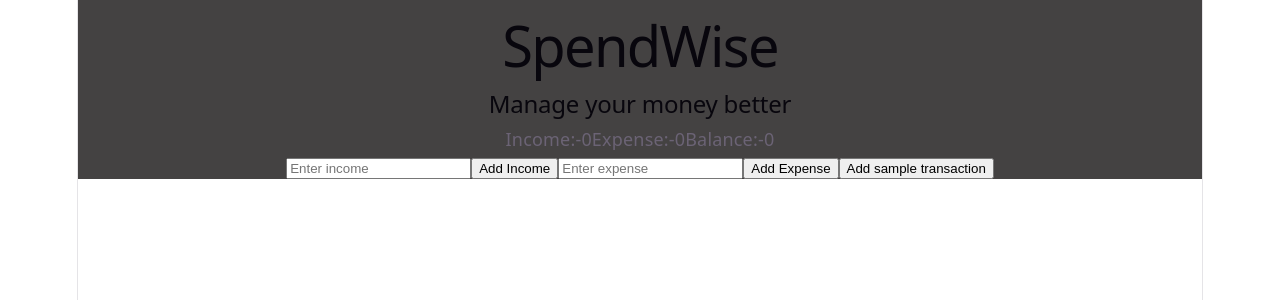
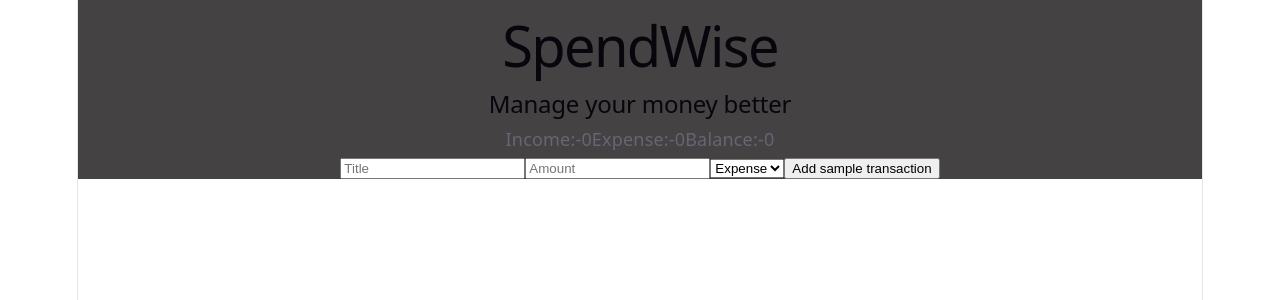
Before and after one commit to mansi0sinha/React-Projects, a React (Vite) app in the folder Expense-tracker/: page / in a window 1280 px wide. Shown: the top 300 px of the page. Built offline with nearby package versions, Linux system fonts and the light colour scheme.

Commit message:
Transaction

```diff
--- a/Expense-tracker/src/App.jsx
+++ b/Expense-tracker/src/App.jsx
@@ -7,42 +7,54 @@ import Transaction from './components/Transaction'
 function App() {
   const [income, setIncome] = useState(0)
   const [expense, setExpense] = useState(0)
-  const [amount, setAmount] = useState("")
-  const [expenseAmount, setExpenseAmount] = useState("")
   const [transactions, setTransactions] = useState([])
-  const handleDelete=(id)=>{
+  const [transactionTitle, setTransactionTitle] = useState("")
+  const [transactionAmount, setTransactionAmount] = useState("")
+  const [transactionType, setTransactionType] = useState("expense")
+  const handleDelete = (id) => {
+    const transactionDelete = transactions.find((transaction) => transaction.id === id)
+    if (!transactionDelete) return
+    if (transactionDelete.type === "income") {
 
+      setIncome((income) => income - Number(transactionDelete.amount))
+    } else {
+      setExpense((expense) => expense - Number(transactionDelete.amount))
+    }
+    setTransactions(transactions.filter((transaction) => transaction.id !== id))
   }
   return (
     <>
       <div className="app">
         <Header />
         <Summary income={income} expense={expense} />
+        <input type='text' value={transactionTitle} onChange={(e) => setTransactionTitle(e.target.value)} placeholder='Title' />
+        <input type='number' value={transactionAmount} onChange={(e) => setTransactionAmount(e.target.value)} placeholder='Amount' />
+        <select value={transactionType} onChange={(e) => setTransactionType(e.target.value)}>
+          <option value="income">Income</option>
+          <option value="expense">Expense</option>
+        </select>
+        <button onClick={() => {
+          if (transactionTitle.trim() !== "" && Number(transactionAmount) > 0) {
+            setTransactions((transactions) => [...transactions, ({
+              id: Date.now(),
+              title: transactionTitle,
+              amount: Number(transactionAmount),
+              type: transactionType
+            })])
+            if (transactionType === "income") {
+              setIncome((income) => income + Number(transactionAmount))
+            }
+            else {
+              setExpense((expense) => expense + Number(transactionAmount))
+            }
+            setTransactionTitle("")
+            setTransactionAmount("")
+          }
 
-        <input type='number' placeholder='Enter income' value={amount} onChange={(e) => setAmount(e.target.value)} />
-        <button onClick={() => {
-          if (Number(amount) > 0) {
-            setIncome((income) => income + Number(amount))
-            setAmount("")
-          }
-        }}
-        >Add Income</button>
-        <input type='number' placeholder='Enter expense' value={expenseAmount} onChange={(e) => setExpenseAmount(e.target.value)} />
-        <button onClick={() => {
-          if (Number(expenseAmount) > 0) {
-            setExpense((expense) => expense + Number(expenseAmount))
-            setExpenseAmount("")
-          }
-        }}>
-          Add Expense
-        </button>
-        <button onClick={() => setTransactions((transactions) => [...transactions,({
-          id: Date.now(),
-          title: "Groceries",
-          amount: 1500,
-          type: "expense"
-        })])}>Add sample transaction</button>
-        <Transaction transactions={transactions} />
+
+        }}>Add sample transaction</button>
+        <Transaction transactions={transactions} onDelete={handleDelete}
+        />
       </div >
     </>
   )
--- a/Expense-tracker/src/components/Transaction.jsx
+++ b/Expense-tracker/src/components/Transaction.jsx
@@ -1,11 +1,12 @@
 import React from 'react'
 
-const Transaction = ({ transactions }) => {
+const Transaction = ({ transactions, onDelete }) => {
   return (
     <div className="transaction">
       {transactions.map((transaction) => (<p key={transaction.id}>{transaction.title}
         {transaction.amount}
         {transaction.type}
+        <button onClick={()=>onDelete(transaction.id)}>Delete</button>
       </p>))}
     </div>
   )
```
